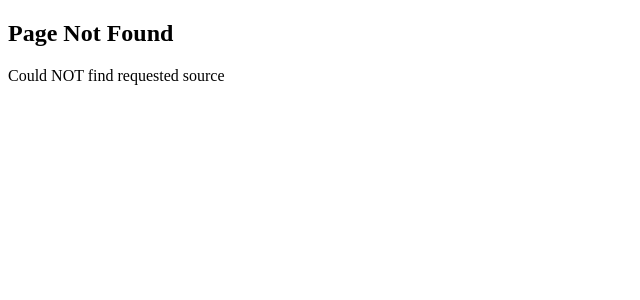
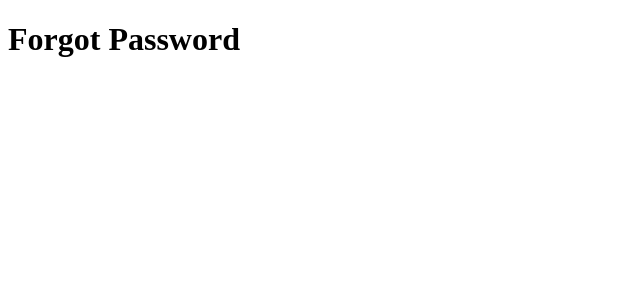
Before and after one commit to JVillar87/hello-world, a Next.js app: page /forgot-password in a window 1280 px wide. Before the commit this address had no page. Shown: the top 300 px of the page, without its empty margins (0-640 px from the left). Built offline with nearby package versions, Linux system fonts and the light colour scheme.

Commit message:
auth group

```diff
--- /dev/null
+++ b/src/app/(auth)/forgot-password/page.tsx
@@ -0,0 +1,5 @@
+export default function ForgotPassword() {
+    return <h1>Forgot Password</h1>
+}
+
+//MODIFICAR PASSWORD OLVIDADA
--- /dev/null
+++ b/src/app/(auth)/login/page.tsx
@@ -0,0 +1,5 @@
+export default function Login() {
+    return <h1>Login</h1>
+}
+
+//MODIFICAR INICIO SESIÓN
--- /dev/null
+++ b/src/app/(auth)/register/page.tsx
@@ -0,0 +1,5 @@
+export default function Register() {
+    return <h1>Register</h1>
+}
+
+//MODIFICAR REGISTROS
--- /dev/null
+++ b/src/app/auth/register/page.tsx
@@ -0,0 +1,6 @@
+export default function Register() {
+    return <h1>Register</h1>
+}
+
+//MODIFICAR REGISTROS
+// CREAMOS GRUPOS DE CARPETAS CON UN FOLDER ENTRE PARENTESIS
```
